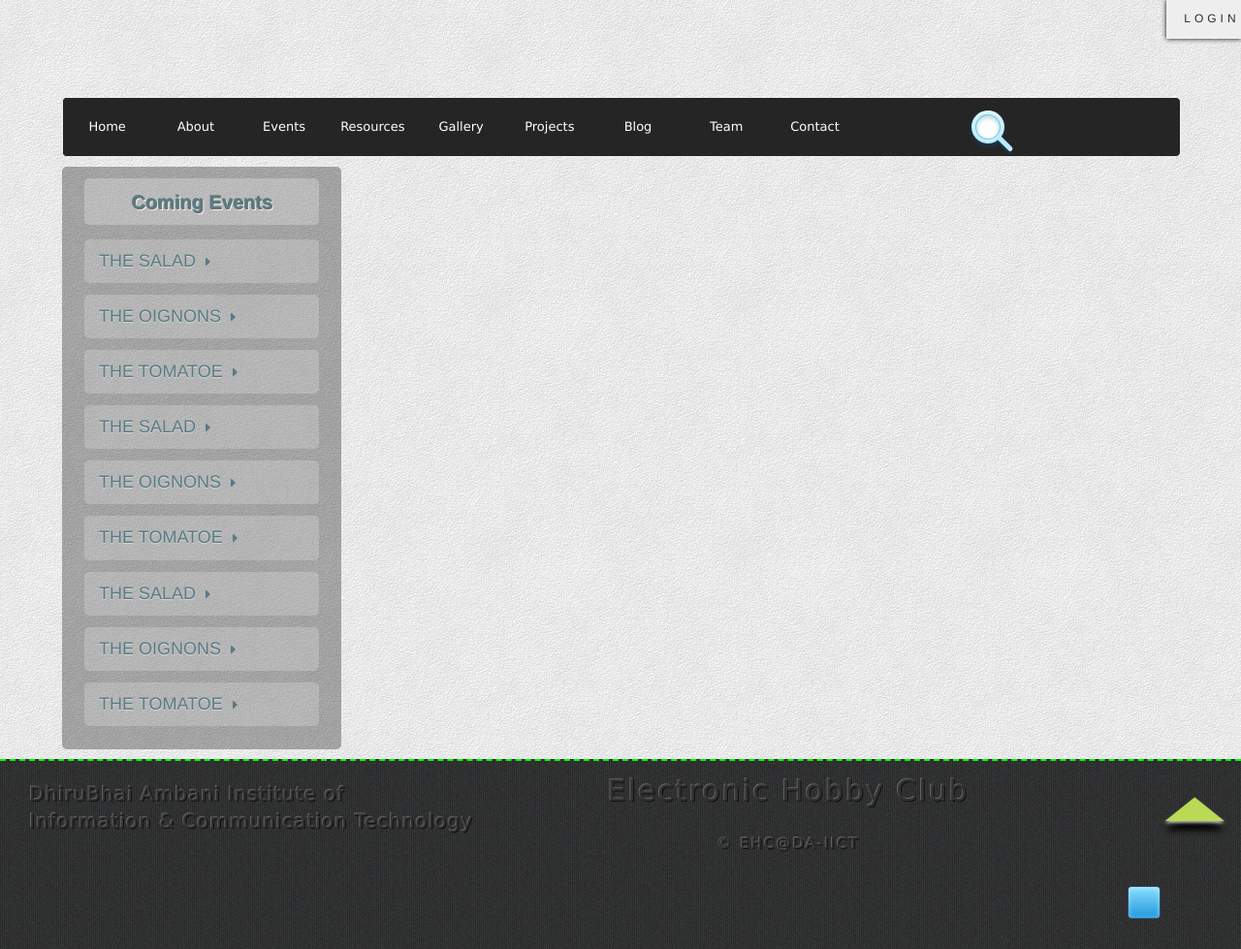
After one commit to ehc-daiict/EHC-web, a PHP site: page /foo/home.html in a window 1280 px wide. The commit adds this page. Shown: the whole page at 97% size. Run offline with PHP 8.4, Linux system fonts and the light colour scheme; some libraries are stand-ins or nearby versions.

Commit message:
Added home page, and in home page ComingEvents bar is complete

```diff
--- /dev/null
+++ b/css/home.css
@@ -0,0 +1,100 @@
+#contentWrapper {
+	width:90%;
+	margin:0 5%;
+	clear:both;
+	overflow:auto;
+}
+/*__________________________________________COMING EVENTS_________________________________________*/
+@import: url(http://fonts.googleapis.com/css?family=Enriqueta:700);
+#contentWrapper #comingEvents{
+	width:25%;
+	height:auto;
+	float:left;
+	color: #fff;
+    font-family: "HelveticaNeue-Light", "Helvetica Neue Light", "Helvetica Neue", Helvetica, Arial, "Lucida Grande", sans-serif;
+    font-weight:300;
+
+}
+
+#comingEvents ul {
+    list-style: none;
+    width: 84%;
+    margin: 10px auto;
+    background: rgba(0,0,0,0.30);
+    padding:4% 8%;
+    /*border-radius*/
+    -webkit-border-radius: 5px;
+    -moz-border-radius: 5px;
+    border-radius: 5px;
+}
+
+#comingEvents h1 {
+	font-size: 20px;
+	color: #587b83;
+	text-shadow: 1px 1px 0px #707070, 2px 2px 0px #eee;
+	background: rgba(255,255,255,0.25);
+	border-radius: 5px;
+	padding: 10px 15px;
+	margin: 0 0 15px 0;
+	text-align:center;
+	font-weight:600;
+}
+
+#comingEvents h2 {
+	font-size: 18px;
+	color: #587b83;
+	text-shadow: 0px 1px 1px rgba(255,255,255,0.5);
+	background: rgba(255,255,255,0.2);
+	border-radius: 5px;
+	padding: 10px 15px;
+	margin: 0;
+}
+
+#comingEvents ul li span.bullet {
+    border-color: transparent transparent transparent #587b83;
+    border-style: dotted;
+    /* 'dotted' or 'dashed' is better than'solid' for triangles, try to change 'dotted' -> 'solid' see the ugliest triangle ever !*/
+    border-width: 5px;
+    display: inline-block;
+    height: 0;
+    width: 0;
+	margin-left: 10px;
+	margin-top: -5px;
+}
+
+#comingEvents ul li div {
+    height: 0px;
+    opacity: 0;
+    margin-left: 8px;
+
+    -webkit-transition: all .3s ease-in-out;
+    -moz-transition: all .3s ease-in-out;
+    -o-transition: all .3s ease-in-out;
+    transition: all .3s ease-in-out;
+}
+
+#comingEvents ul li div {
+	font-size: 12px;
+}
+
+#comingEvents ul li:hover div {
+    opacity: 1;
+    height: 50px;
+}
+
+#comingEvents ul li.dropdown:hover span.bullet {
+    /*transform*/
+    -webkit-transform: rotate(90deg);
+    -moz-transform: rotate(90deg);
+    -ms-transform: rotate(90deg);
+    -o-transform: rotate(90deg);
+    transform: rotate(90deg);
+}
+
+/*_________________________________________________________RECENT BLOG_______________________________________________*/
+#contentWrapper #recentBlog{
+	width:75%;
+	height:100px;
+	float:left;
+	background-color:#c00;
+}
--- a/css/main.css
+++ b/css/main.css
@@ -185,6 +185,8 @@ body {
 #bar a {
 	text-decoration: none;
 	color: #2e2e2e;
+	-webkit-box-shadow:1px 1px 2px #000 inset;
+	box-shadow:1px 1px 2px #000 inset;
 }
 
 #LoginMenu {
@@ -208,6 +210,12 @@ body {
 	position:absolute;
 	top:0;
 	right:0;
+}
+#bar a:hover {
+	text-shadow:0 1px 1px #999;
+}
+#bar:active {
+	-webkit-box-shadow: 0 0 2px #000;
 }
 
 #bar h1 {
--- /dev/null
+++ b/home.html
@@ -0,0 +1,179 @@
+<!DOCTYPE html>
+<!--[if lt IE 7]>      <html class="no-js lt-ie9 lt-ie8 lt-ie7"> <![endif]-->
+<!--[if IE 7]>         <html class="no-js lt-ie9 lt-ie8"> <![endif]-->
+<!--[if IE 8]>         <html class="no-js lt-ie9"> <![endif]-->
+<!--[if gt IE 8]><!--> <html class="no-js"> <!--<![endif]-->
+    <head>
+        <meta charset="utf-8">
+        <meta http-equiv="X-UA-Compatible" content="IE=edge,chrome=1">
+        <title></title>
+        <meta name="description" content="">
+        <meta name="viewport" content="width=device-width">
+
+        <!-- Place favicon.ico and apple-touch-icon.png in the root directory -->
+
+        <link rel="stylesheet" href="css/normalize.css">
+        <link rel="stylesheet" href="css/main.css">
+        <link rel="stylesheet" href="css/home.css">
+        <script src="js/vendor/modernizr-2.6.1.min.js"></script>
+    </head>
+    <body>
+        <!--[if lt IE 7]>
+            <p class="chromeframe">You are using an outdated browser. <a href="http://browsehappy.com/">Upgrade your browser today</a> or <a href="http://www.google.com/chromeframe/?redirect=true">install Google Chrome Frame</a> to better experience this site.</p>
+        <![endif]-->
+
+        <!-- Add your site or application content here -->
+        <section id="siteBody">
+        	<a name="TopOfPage" id="TopOfPage"></a> <!--name is only for older browsers-->
+            <header id="siteHeader">
+
+                <section id="siteLogo">
+                </section>
+
+
+                <div id="siteLogin"></div>
+                <div id="LoginMenu">
+                    <form>
+                       <input type="text" name="firstname" required placeholder="Username"/>
+                       <input type="text" name="lastname" required placeholder="Password"/>
+                       <div id="loginButton">
+                           <a class="button next" href="javascript:void(0)">Submit</a>
+                       </div>
+                    </form>
+                </div>
+                <div id="bar">
+                    <a href="#"><h1>LOGIN</h1></a>
+                </div>
+
+
+            </header>
+
+            <nav id="siteNav">
+                <ul class="menu">
+                    <li><a href="#">Home</a></li>
+                    <li><a href="#">About</a></li>
+                    <li><a href="#">Events</a>
+
+                    </li>
+                    <li><a href="#">Resources</a></li>
+                    <li><a href="#">Gallery</a></li>
+                    <li><a href="#">Projects</a></li>
+                    <li><a href="#">Blog</a></li>
+                    <li><a href="#">Team</a></li>
+                    <li><a href="#">Contact</a></li>
+                </ul>
+
+                <aside id="siteSearch">
+                	<div class="container">
+                        <p class="s"><input name="search" id="search" type="search" placeholder="Search"></p>
+                    </div>
+                </aside>
+            </nav>
+
+            <section id="contentWrapper">
+				<aside id="comingEvents">
+                	<ul>
+	                    <li class="dropdown">
+                            <h1>Coming Events</h1>
+                        </li>
+
+                        <li class="dropdown">
+                            <h2>THE SALAD<span class="bullet"></span></h2>
+                            <div><p>This is visible when the &lt;li&gt; is hovered over.</p></div>
+                        </li>
+
+                        <li class="dropdown">
+                            <h2>THE OIGNONS<span class="bullet"></span></h2>
+                            <div><p>Its a little effect, and can be useful in many cases </p></div>
+                        </li>
+
+                        <li class="dropdown">
+                            <h2>THE TOMATOE<span class="bullet"></span></h2>
+                            <div><p>To display any informations you want. </p></div>
+                        </li>
+                                                <li class="dropdown">
+                            <h2>THE SALAD<span class="bullet"></span></h2>
+                            <div><p>This is visible when the &lt;li&gt; is hovered over.</p></div>
+                        </li>
+
+                        <li class="dropdown">
+                            <h2>THE OIGNONS<span class="bullet"></span></h2>
+                            <div><p>Its a little effect, and can be useful in many cases </p></div>
+                        </li>
+
+                        <li class="dropdown">
+                            <h2>THE TOMATOE<span class="bullet"></span></h2>
+                            <div><p>To display any informations you want. </p></div>
+                        </li>
+                                                <li class="dropdown">
+                            <h2>THE SALAD<span class="bullet"></span></h2>
+                            <div><p>This is visible when the &lt;li&gt; is hovered over.</p></div>
+                        </li>
+
+                        <li class="dropdown">
+                            <h2>THE OIGNONS<span class="bullet"></span></h2>
+                            <div><p>Its a little effect, and can be useful in many cases </p></div>
+                        </li>
+
+                        <li class="dropdown">
+                            <h2>THE TOMATOE<span class="bullet"></span></h2>
+                            <div><p>To display any informations you want. </p></div>
+                        </li>
+
+
+                    </ul>
+                </aside>
+            </section>
+            <section id="noOverlap">
+
+            </section>
+
+        </section>
+
+        <footer id="siteFooter">
+
+        	<section id="daiictFooter">
+            	<a href="#"><h1>DhiruBhai Ambani Institute of <br>Information & Communication Technology</h1></a>
+            </section>
+
+        	<section id="ehcFooter">
+	         	<a href="#"><h1>Electronic Hobby Club</h1></a><br>
+                <h3>© EHC@DA-IICT</h3>
+            </section>
+
+            <section id="goTop">
+            	<a href="#TopOfPage"><span title="Go to Top">▲</span></a>
+            </section>
+
+
+            <section id="shareUs">
+            	<div class="container">
+                    <div class="cell">
+                        <div class="share-wrapper below">
+                            <div class="rc10 share-action icon-share"></div>
+                            <div class="share-container rc10 ">
+                                <a class="share-btn tl icon-google-plus" href='#'></a>
+                                <a class="share-btn tr icon-twitter" href='#'></a>
+                                <a class="share-btn br icon-facebook" href='#'></a>
+                                <a class="share-btn bl icon-pinterest" href='#'></a>
+                            </div>
+                        </div>
+                    </div>
+                </div>
+            </section>
+
+        </footer>
+       <!-- <script src="//ajax.googleapis.com/ajax/libs/jquery/1.8.0/jquery.min.js"></script> -->
+        <script>window.jQuery || document.write('<script src="js/vendor/jquery-1.8.0.min.js"><\/script>')</script>
+        <script src="js/plugins.js"></script>
+        <script src="js/main.js"></script>
+
+        <!-- Google Analytics: change UA-XXXXX-X to be your site's ID. -->
+<!--        <script>
+            var _gaq=[['_setAccount','UA-XXXXX-X'],['_trackPageview']];
+            (function(d,t){var g=d.createElement(t),s=d.getElementsByTagName(t)[0];
+            g.src=('https:'==location.protocol?'//ssl':'//www')+'.google-analytics.com/ga.js';
+            s.parentNode.insertBefore(g,s)}(document,'script'));
+        </script> -->
+    </body>
+</html>
```
Also changed, not shown: Untitled-1.html (+153 -207 lines).
